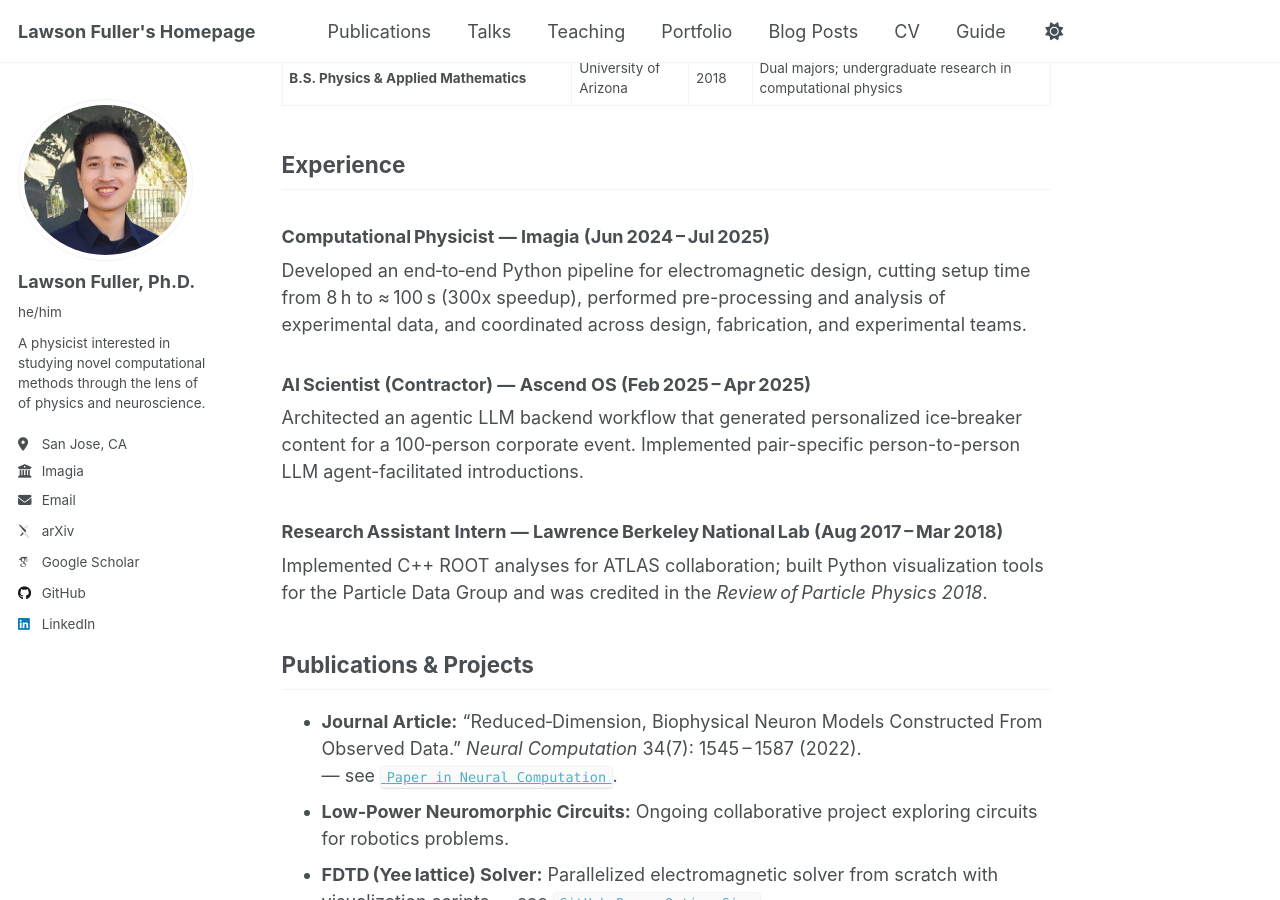
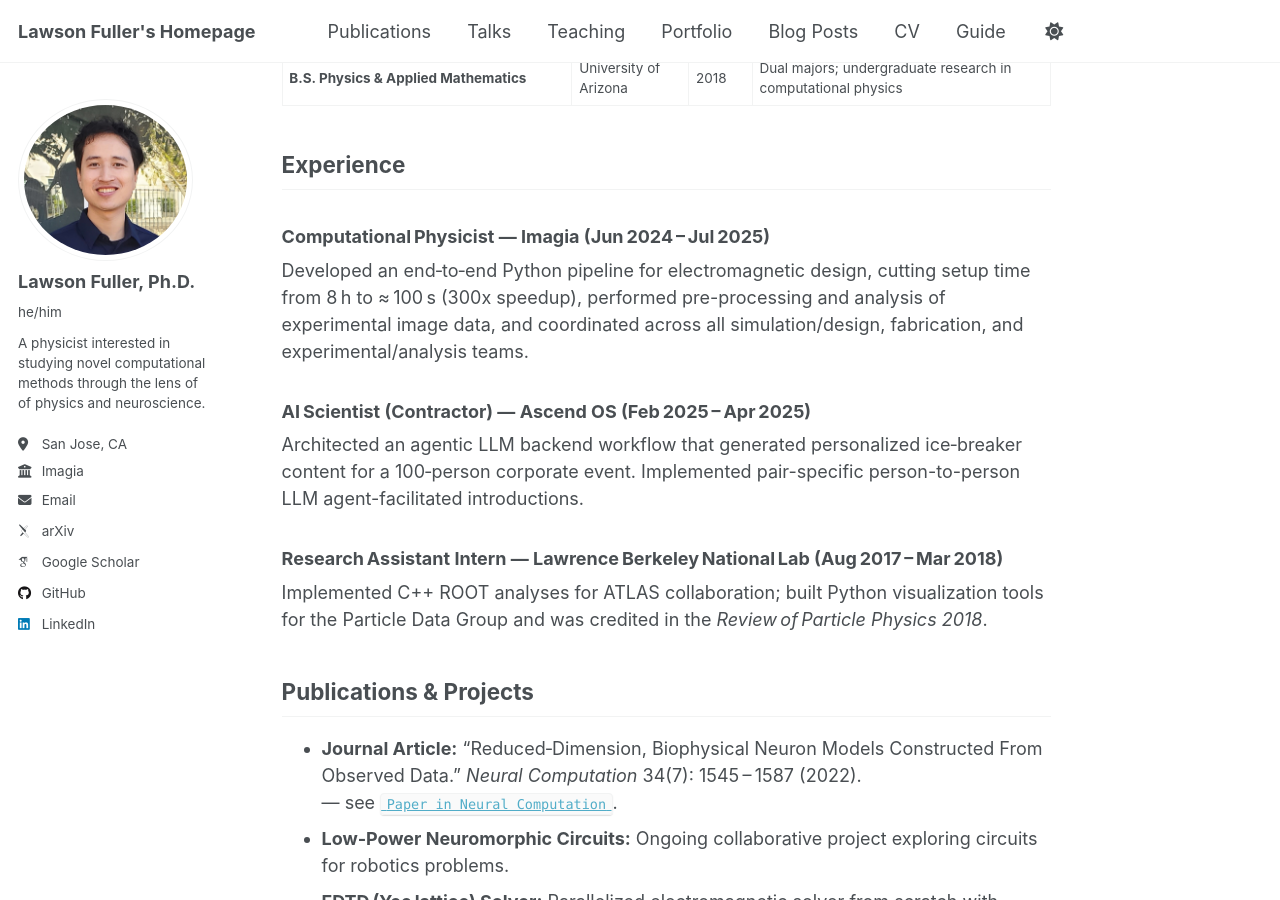
Before and after one commit to llfuller/llfuller.github.io, a Jekyll site: the page built from _pages/about.md, in a window 1280 px wide and 900 px high, scrolled down 534 px. Built offline with Jekyll 4.4.1, drawn with Linux system fonts in a browser that asks for light colours; some web fonts are replaced; a script that is not in the unit is left out.

Commit message:
Update about.md

```diff
--- a/_pages/about.md
+++ b/_pages/about.md
@@ -19,7 +19,7 @@ I am a computational physicist working at the intersection of **physics‑based
 
 ## Experience
 ### Computational Physicist — **Imagia** (Jun 2024 – Jul 2025)
-Developed an end‑to‑end Python pipeline for electromagnetic design, cutting setup time from 8 h to ≈ 100 s (300x speedup), performed pre-processing and analysis of experimental data, and coordinated across design, fabrication, and experimental teams.
+Developed an end‑to‑end Python pipeline for electromagnetic design, cutting setup time from 8 h to ≈ 100 s (300x speedup), performed pre-processing and analysis of experimental image data, and coordinated across all simulation/design, fabrication, and experimental/analysis teams.
 
 ### AI Scientist (Contractor) — **Ascend OS** (Feb 2025 – Apr 2025)
 Architected an agentic LLM backend workflow that generated personalized ice‑breaker content for a 100‑person corporate event. Implemented pair-specific person-to-person LLM agent-facilitated introductions.
```
